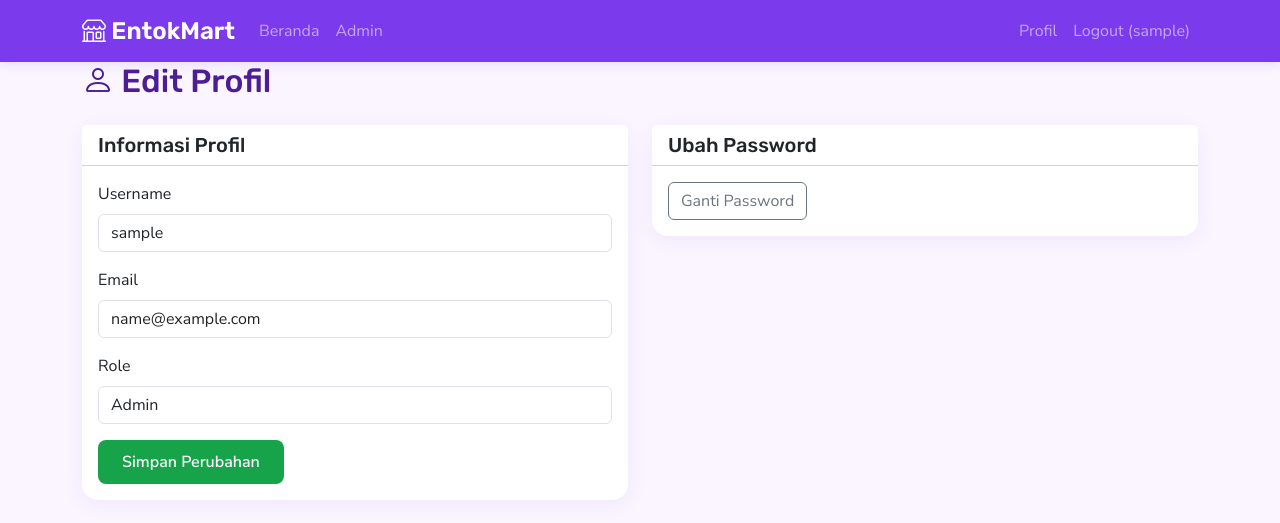
After one commit to indrarahmatm/indra-opencode, a Flask app: page /profil in a window 1280 px wide. The commit adds this page. Shown: the top 523 px of the page. Run offline with Flask 3, Linux system fonts and the light colour scheme; the visitor is signed in with stand-in values (Sample User, id 1).

Commit message:
Add: profil edit, change password, lupa password, email notifications

```diff
--- a/app.py
+++ b/app.py
@@ -1,6 +1,7 @@
 import os
 from flask import Flask
 from flask_login import LoginManager
+from flask_mail import Mail
 
 app = Flask(__name__)
 app.config['SECRET_KEY'] = os.environ.get('SECRET_KEY', os.urandom(32).hex())
@@ -15,6 +16,14 @@ app.config['UPLOAD_FOLDER'] = os.path.join(os.path.dirname(os.path.abspath(__fil
 app.config['MAX_CONTENT_LENGTH'] = 16 * 1024 * 1024
 app.config['ALLOWED_EXTENSIONS'] = {'png', 'jpg', 'jpeg', 'gif'}
 
+app.config['MAIL_SERVER'] = os.environ.get('MAIL_SERVER', 'smtp.gmail.com')
+app.config['MAIL_PORT'] = int(os.environ.get('MAIL_PORT', 587))
+app.config['MAIL_USE_TLS'] = os.environ.get('MAIL_USE_TLS', 'true').lower() == 'true'
+app.config['MAIL_USERNAME'] = os.environ.get('MAIL_USERNAME', '')
+app.config['MAIL_PASSWORD'] = os.environ.get('MAIL_PASSWORD', '')
+app.config['MAIL_DEFAULT_SENDER'] = os.environ.get('MAIL_DEFAULT_SENDER', 'noreply@entokmart.com')
+
+mail = Mail(app)
 os.makedirs(app.config['UPLOAD_FOLDER'], exist_ok=True)
 
 from models import db, User
--- a/routes.py
+++ b/routes.py
@@ -4,8 +4,8 @@ from datetime import datetime
 from flask import render_template, redirect, url_for, request, flash, send_from_directory
 from flask_login import login_user, logout_user, login_required, current_user
 from werkzeug.utils import secure_filename
-from app import app
-from models import db, User, Product, Order, OrderItem
+from app import app, mail, db
+from models import User, Product, Order, OrderItem
 
 def sanitize_input(text):
     if text:
@@ -21,6 +21,45 @@ def validate_password(password):
     if not password or len(password) < 6:
         return False
     return True
+
+def send_order_notification(order, status_text, recipient_email=None):
+    try:
+        from flask_mail import Message
+        if not app.config.get('MAIL_USERNAME'):
+            return False
+
+        if recipient_email is None:
+            recipient_email = order.buyer.email
+
+        msg = Message(
+            subject=f"EntokMart - Status Pesanan #{order.id} Updated",
+            recipients=[recipient_email],
+            body=f"Halo {order.buyer.username},\n\nPesanan #{order.id} Anda telah diupdate:\nStatus: {status_text}\nTotal: Rp {order.total_harga:,}\n\nTerima kasih telah berbelanja di EntokMart!"
+        )
+        mail.send(msg)
+        return True
+    except Exception:
+        return False
+
+def send_seller_notification(order, item, status_text):
+    try:
+        from flask_mail import Message
+        if not app.config.get('MAIL_USERNAME'):
+            return False
+
+        seller = User.query.get(item.product.seller_id)
+        if not seller or not seller.email:
+            return False
+
+        msg = Message(
+            subject=f"EntokMart - Pesanan Baru #{order.id}",
+            recipients=[seller.email],
+            body=f"Halo {seller.username},\n\nAnda menerima pesanan baru:\nProduk: {item.nama_product}\nJumlah: {item.jumlah}\nTotal: Rp {item.harga_saat_buyer * item.jumlah:,}\n\nSegera proses pesanan ini!"
+        )
+        mail.send(msg)
+        return True
+    except Exception:
+        return False
 
 VALID_STATUSES = ['pending', 'diproses', 'dikirim', 'selesai']
 
@@ -301,6 +340,7 @@ def checkout():
                      payment_method=payment_method, payment_status='pending')
         db.session.add(order)
         db.session.commit()
+        session['cart'] = []
 
         for item in cart:
             product = Product.query.get(item['product_id'])
@@ -311,7 +351,19 @@ def checkout():
                 db.session.add(order_item)
 
         db.session.commit()
-        session['cart'] = []
+
+        try:
+            from flask_mail import Message
+            if app.config.get('MAIL_USERNAME'):
+                msg = Message(
+                    subject=f"EntokMart - Pesanan #{order.id} Diterima",
+                    recipients=[current_user.email],
+                    body=f"Halo {current_user.username},\n\nTerima kasih! Pesanan #{order.id} Anda telah diterima.\n\nTotal: Rp {total_harga:,}\nMetode: {payment_method.upper()}\n\nKami akan segera memproses pesanan Anda."
+                )
+                mail.send(msg)
+        except Exception:
+            pass
+
         flash(f'Pesanan berhasil dibuat! ({payment_method.upper()})', 'success')
         return redirect(url_for('pesanan_saya'))
 
@@ -392,6 +444,75 @@ def laporan():
                        pesanan_diproses=len(pesanan_diproses),
                        items=items)
 
+@app.route('/profil', methods=['GET', 'POST'])
+@login_required
+def profil():
+    if request.method == 'POST':
+        new_username = request.form.get('username', '').strip()
+        new_email = request.form.get('email', '').strip()
+
+        if not new_username or not new_email:
+            flash('Username dan email wajib diisi', 'danger')
+            return redirect(url_for('profil'))
+
+        existing = User.query.filter(
+            ((User.username == new_username) | (User.email == new_email)),
+            User.id != current_user.id
+        ).first()
+
+        if existing:
+            flash('Username atau email sudah digunakan', 'danger')
+            return redirect(url_for('profil'))
+
+        current_user.username = new_username
+        current_user.email = new_email
+        db.session.commit()
+        flash('Profil berhasil diupdate', 'success')
+        return redirect(url_for('profil'))
+
+    return render_template('profil.html')
+
+@app.route('/profil/password', methods=['GET', 'POST'])
+@login_required
+def change_password():
+    if request.method == 'POST':
+        current_password = request.form.get('current_password', '')
+        new_password = request.form.get('new_password', '')
+        confirm_password = request.form.get('confirm_password', '')
+
+        if not current_user.check_password(current_password):
+            flash('Password saat ini salah', 'danger')
+            return redirect(url_for('change_password'))
+
+        if len(new_password) < 6:
+            flash('Password baru minimal 6 karakter', 'danger')
+            return redirect(url_for('change_password'))
+
+        if new_password != confirm_password:
+            flash('Password baru tidak cocok', 'danger')
+            return redirect(url_for('change_password'))
+
+        current_user.set_password(new_password)
+        db.session.commit()
+        flash('Password berhasil diubah', 'success')
+        return redirect(url_for('profil'))
+
+    return render_template('change_password.html')
+
+@app.route('/lupa-password', methods=['GET', 'POST'])
+def lupa_password():
+    if request.method == 'POST':
+        email = request.form.get('email', '').strip()
+        user = User.query.filter_by(email=email).first()
+
+        if user:
+            flash('Link reset password telah dikirim ke email Anda (fitur belum aktif)', 'info')
+        else:
+            flash('Email tidak ditemukan', 'danger')
+        return redirect(url_for('login'))
+
+    return render_template('lupa_password.html')
+
 @app.route('/pesanan/update/<int:id>', methods=['POST'])
 @login_required
 def pesanan_update(id):
@@ -407,6 +528,7 @@ def pesanan_update(id):
     resi = request.form.get('resi', '').strip()
     payment_status = request.form.get('payment_status', '')
 
+    old_status = order.status
     if status and status in ['pending', 'diproses', 'dikirim', 'selesai']:
         order.status = status
     if resi:
@@ -415,6 +537,24 @@ def pesanan_update(id):
         order.payment_status = payment_status
 
     db.session.commit()
+
+    if old_status != order.status or resi:
+        try:
+            from flask_mail import Message
+            if app.config.get('MAIL_USERNAME'):
+                status_text = order.status.capitalize()
+                if resi:
+                    status_text += f" - No. Resi: {resi}"
+
+                msg = Message(
+                    subject=f"EntokMart - Pesanan #{order.id} Update",
+                    recipients=[order.buyer.email],
+                    body=f"Halo {order.buyer.username},\n\nPesanan #{order.id} Anda telah diupdate.\n\nStatus: {status_text}\nTotal: Rp {order.total_harga:,}\n\nTerima kasih!"
+                )
+                mail.send(msg)
+        except Exception:
+            pass
+
     flash('Pesanan diupdate', 'success')
     return redirect(url_for('pesanan'))
 
--- a/templates/base.html
+++ b/templates/base.html
@@ -125,11 +125,10 @@
                 </ul>
                 <ul class="navbar-nav">
                     {% if current_user.is_authenticated %}
-                        <li class="nav-item"><span class="nav-link">{{ current_user.username }}</span></li>
-                        <li class="nav-item"><a class="nav-link" href="/logout">Logout</a></li>
+                    <li class="nav-item"><a class="nav-link" href="/profil">Profil</a></li>
+                    <li class="nav-item"><a class="nav-link" href="/logout">Logout ({{ current_user.username }})</a></li>
                     {% else %}
-                        <li class="nav-item"><a class="nav-link" href="/login">Login</a></li>
-                        <li class="nav-item"><a class="btn btn-entok ms-2" href="/register">Daftar</a></li>
+                    <li class="nav-item"><a class="nav-link" href="/login">Login</a></li>
                     {% endif %}
                 </ul>
             </div>
--- a/templates/login.html
+++ b/templates/login.html
@@ -20,6 +20,9 @@
                 </div>
                 <button type="submit" class="btn btn-entok w-100 py-2">Login</button>
             </form>
+            <div class="text-center mt-3">
+                <a href="{{ url_for('lupa_password') }}" class="text-muted small">Lupa password?</a>
+            </div>
             <p class="text-center mt-4 mb-0">
                 Belum punya akun? <a href="/register" class="text-primary fw-bold">Daftar</a>
             </p>
--- /dev/null
+++ b/templates/profil.html
@@ -0,0 +1,42 @@
+{% extends "base.html" %}
+{% block title %}Edit Profil - EntokMart{% endblock %}
+{% block content %}
+<h2 class="mb-4"><i class="bi bi-person"></i> Edit Profil</h2>
+
+<div class="row">
+    <div class="col-md-6">
+        <div class="card mb-4">
+            <div class="card-header bg-white">
+                <h5 class="mb-0">Informasi Profil</h5>
+            </div>
+            <div class="card-body">
+                <form method="POST">
+                    <div class="mb-3">
+                        <label class="form-label">Username</label>
+                        <input type="text" name="username" class="form-control" value="{{ current_user.username }}" required>
+                    </div>
+                    <div class="mb-3">
+                        <label class="form-label">Email</label>
+                        <input type="email" name="email" class="form-control" value="{{ current_user.email }}" required>
+                    </div>
+                    <div class="mb-3">
+                        <label class="form-label">Role</label>
+                        <input type="text" class="form-control" value="{{ current_user.role|capitalize }}" readonly>
+                    </div>
+                    <button type="submit" class="btn btn-entok">Simpan Perubahan</button>
+                </form>
+            </div>
+        </div>
+    </div>
+    <div class="col-md-6">
+        <div class="card">
+            <div class="card-header bg-white">
+                <h5 class="mb-0">Ubah Password</h5>
+            </div>
+            <div class="card-body">
+                <a href="{{ url_for('change_password') }}" class="btn btn-outline-secondary">Ganti Password</a>
+            </div>
+        </div>
+    </div>
+</div>
+{% endblock %}
```
Also changed, not shown: templates/change_password.html (added, +27 -0 lines), templates/lupa_password.html (added, +22 -0 lines).
